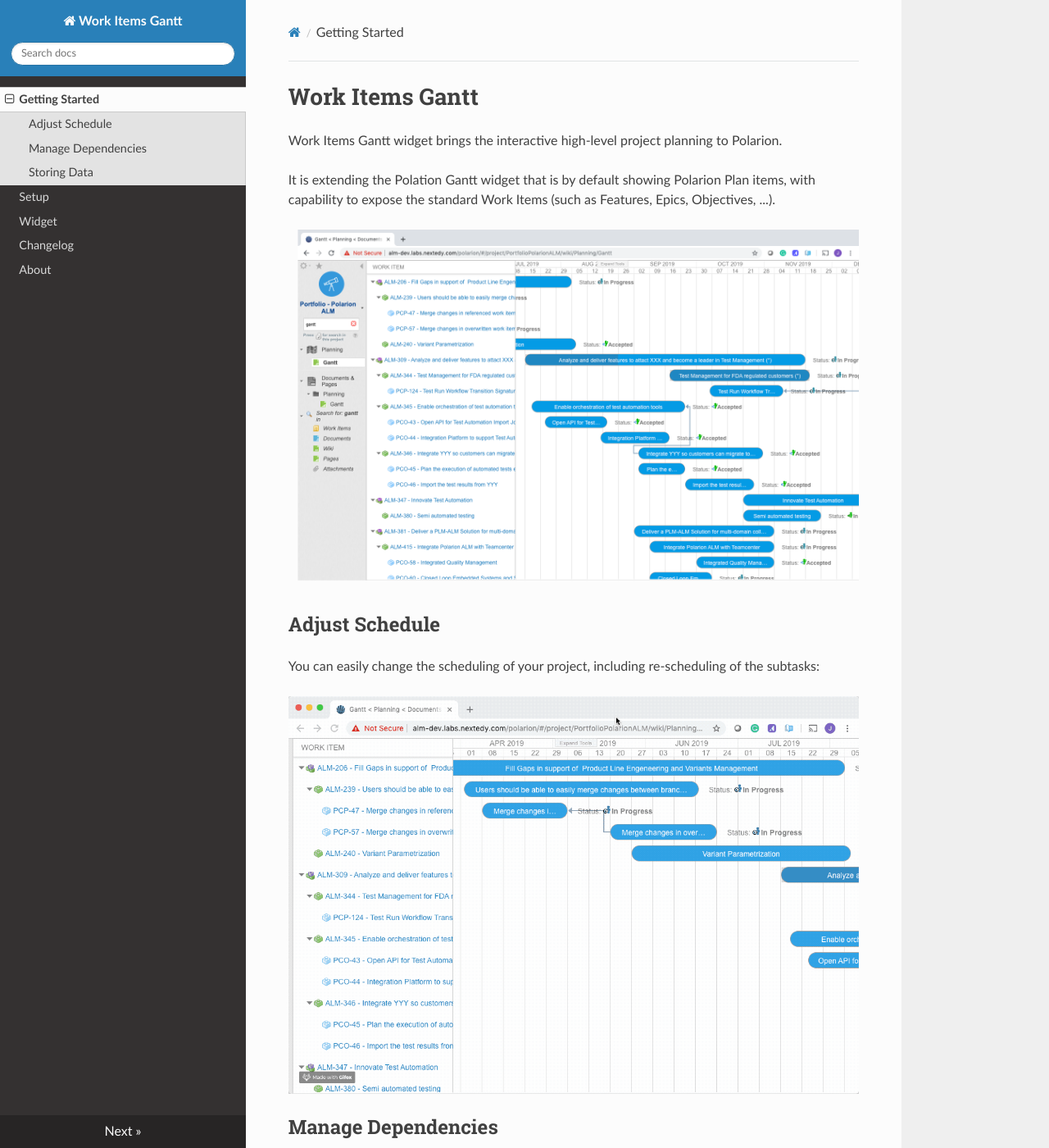
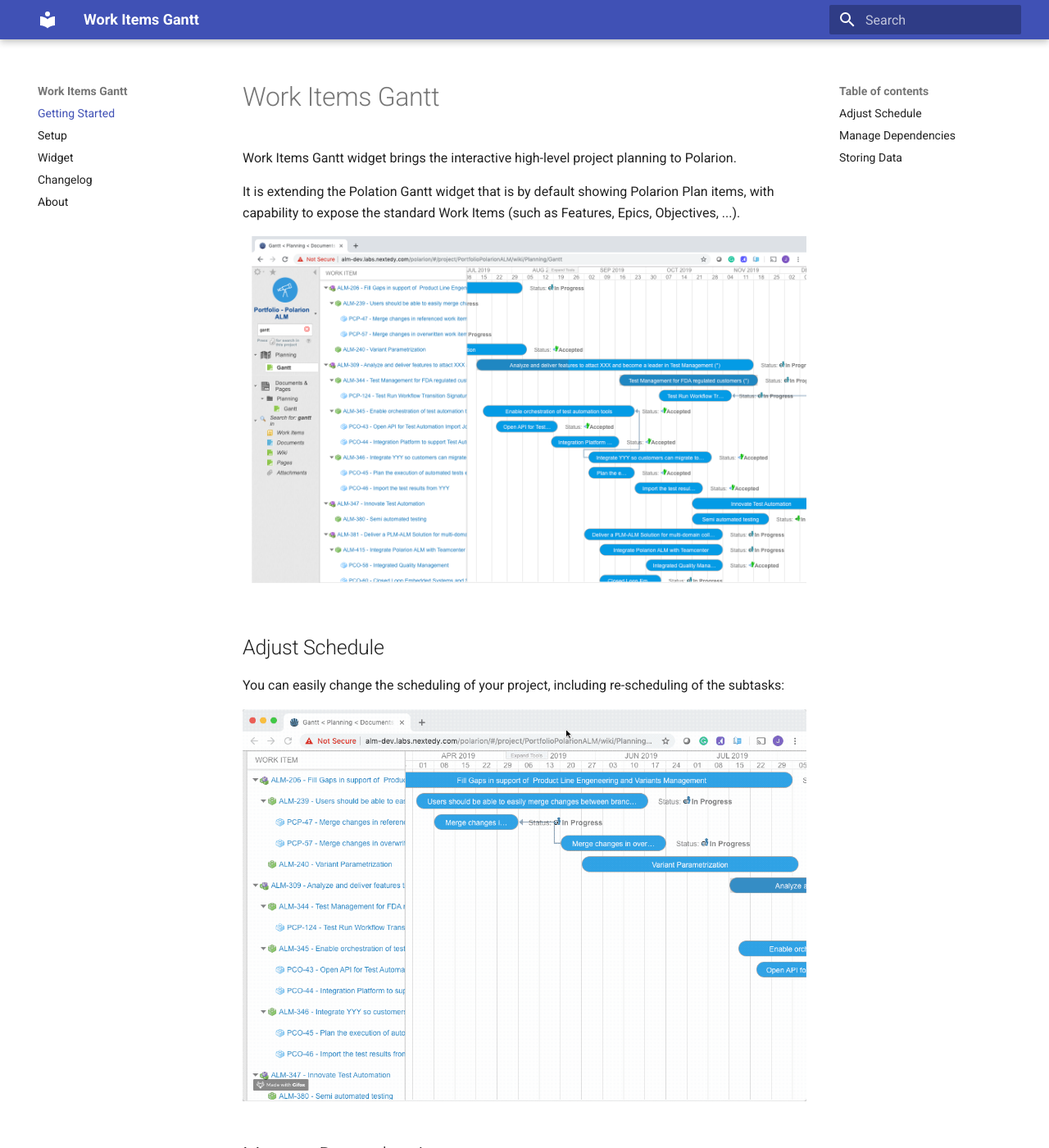
Before and after one commit to nextedy/gantt-docs, an MkDocs documentation site: the page built from docs/index.md, in a window 1280 px wide and 1400 px high. Shown: the whole window at 82% size. Built offline with MkDocs 1.6.1 and Material for MkDocs 9.7.7, drawn with Linux system fonts in a browser that asks for light colours; nearby versions of some CDN libraries; some of the changed text lies outside the part shown.

Commit message:
material theme

```diff
--- a/mkdocs.yml
+++ b/mkdocs.yml
@@ -5,4 +5,8 @@
     - Widget: widget.md
     - Changelog: changelog.md
     - About: about.md
-theme: readthedocs
+theme:
+  name: 'material'
+
+markdown_extensions:
+  - admonition
```
